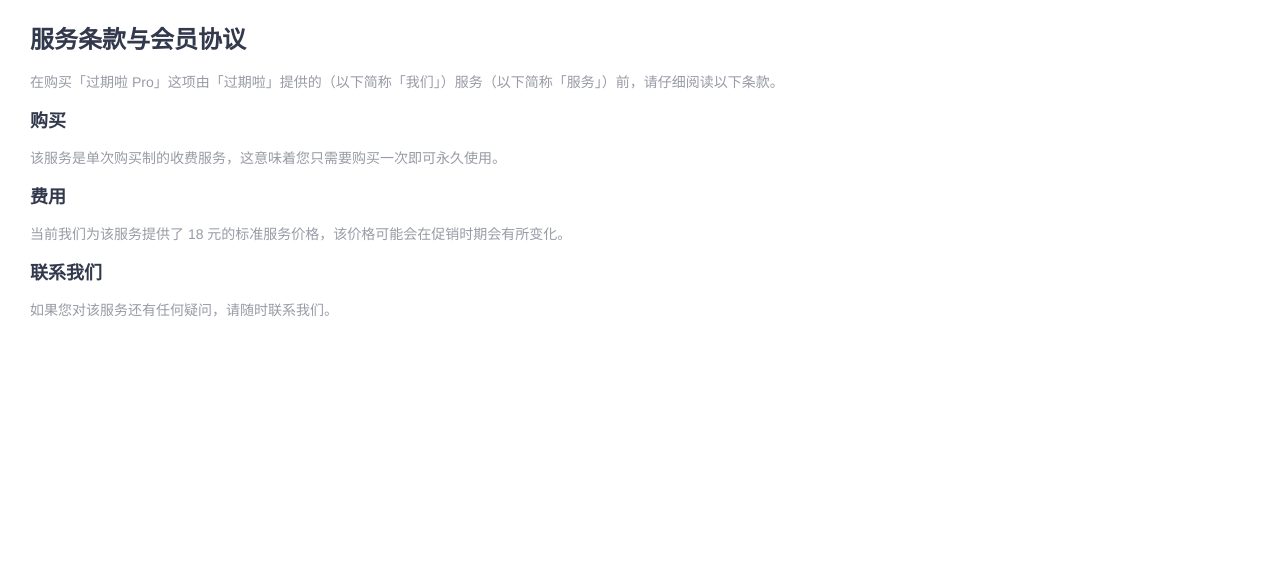
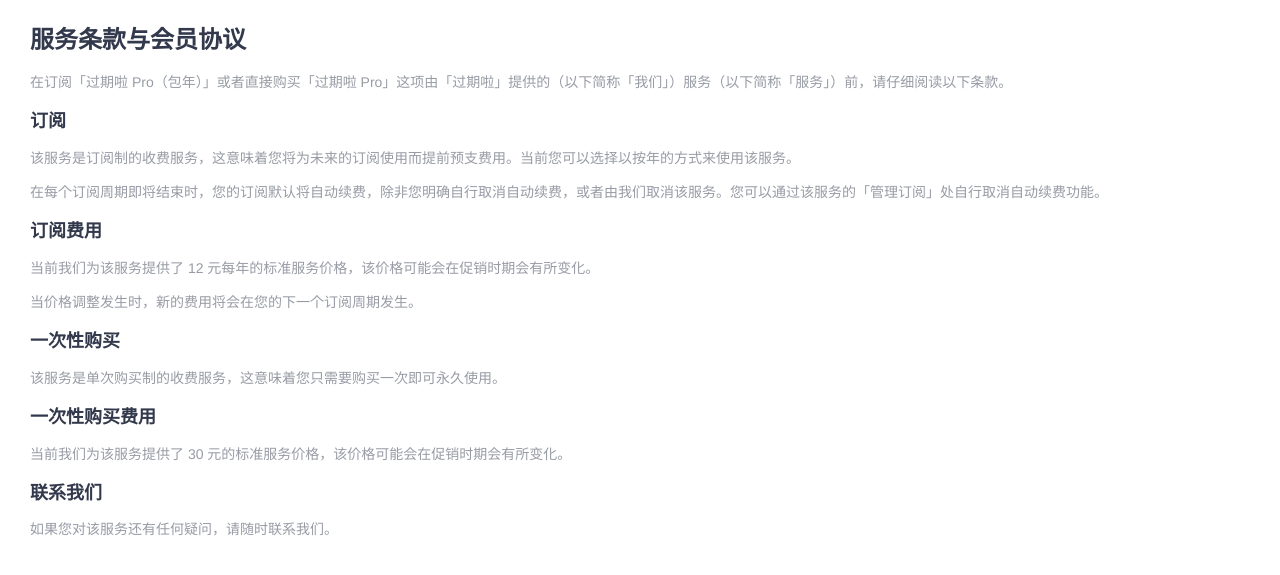
Before and after one commit to vanemu/vanemu.github.io, a Jekyll site: the page gql_service.html, which Jekyll copies as it is, in a window 1280 px wide. Shown: the top 575 px of the page. Built offline with Jekyll 4.4.1, drawn with Linux system fonts in a browser that asks for light colours.

Commit message:
更新服务条款与会员协议

```diff
--- a/gql_service.html
+++ b/gql_service.html
@@ -38,19 +38,37 @@
 <body>
     <h1>服务条款与会员协议</h1>
     <p>
-        在购买「过期啦 Pro」这项由「过期啦」提供的（以下简称「我们」）服务（以下简称「服务」）前，请仔细阅读以下条款。
+        在订阅「过期啦 Pro（包年）」或者直接购买「过期啦 Pro」这项由「过期啦」提供的（以下简称「我们」）服务（以下简称「服务」）前，请仔细阅读以下条款。
     </p>
     <h2>
-        购买
+        订阅
+    </h2>
+    <p>
+        该服务是订阅制的收费服务，这意味着您将为未来的订阅使用而提前预支费用。当前您可以选择以按年的方式来使用该服务。
+    </p>
+    <p>
+        在每个订阅周期即将结束时，您的订阅默认将自动续费，除非您明确自行取消自动续费，或者由我们取消该服务。您可以通过该服务的「管理订阅」处自行取消自动续费功能。
+    </p>
+    <h2>
+        订阅费用
+    </h2>
+    <p>
+        当前我们为该服务提供了 12 元每年的标准服务价格，该价格可能会在促销时期会有所变化。
+    </p>
+    <p>
+        当价格调整发生时，新的费用将会在您的下一个订阅周期发生。
+    </p>
+    <h2>
+        一次性购买
     </h2>
     <p>
         该服务是单次购买制的收费服务，这意味着您只需要购买一次即可永久使用。
     </p>
     <h2>
-        费用
+        一次性购买费用
     </h2>
     <p>
-        当前我们为该服务提供了 18 元的标准服务价格，该价格可能会在促销时期会有所变化。
+        当前我们为该服务提供了 30 元的标准服务价格，该价格可能会在促销时期会有所变化。
     </p>
     <h2>
         联系我们
```
